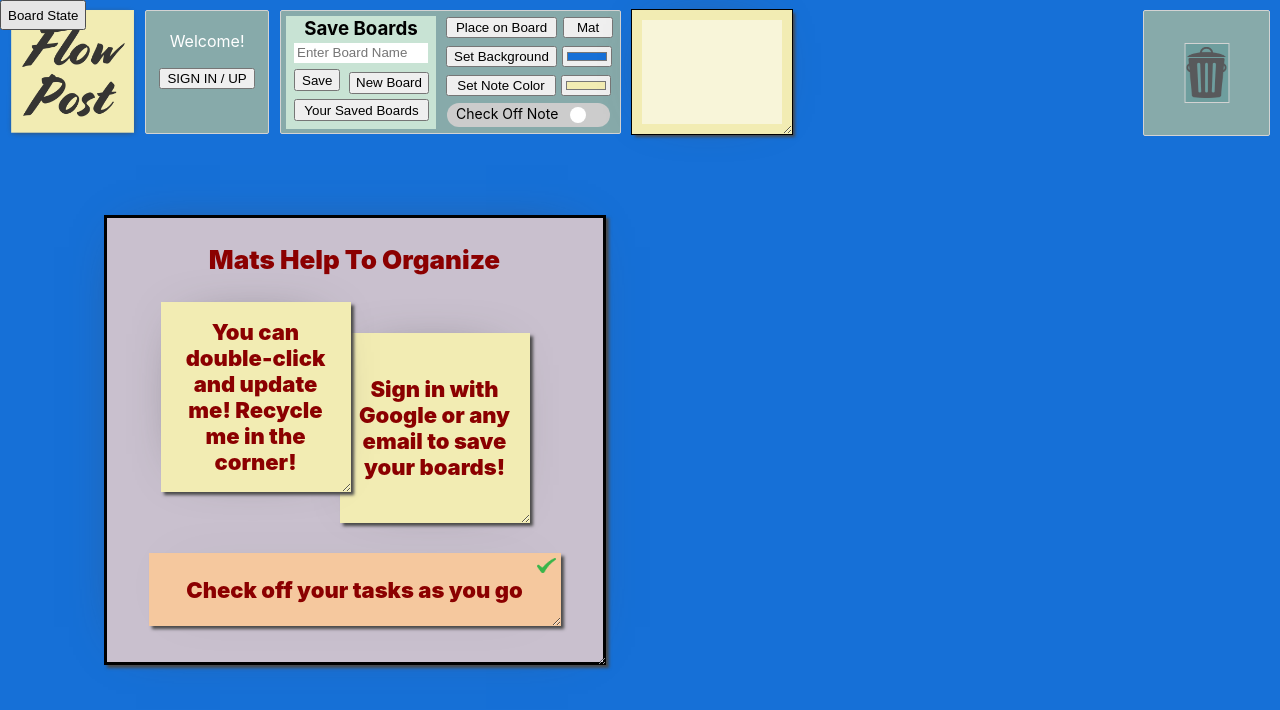
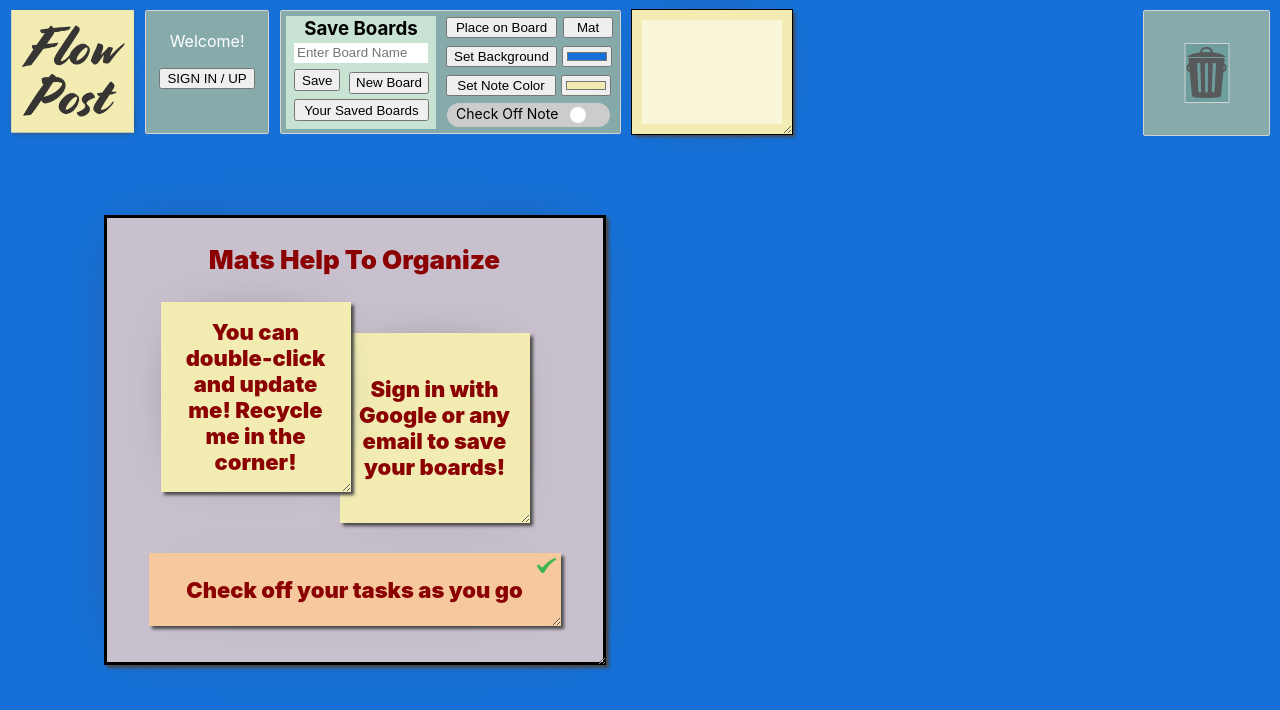
Before and after one commit to ashthomasweb/react--elephant-chart, a React (Create React App) app: page / in a window 1280 px wide. Shown: the top 710 px of the page. Built offline with nearby package versions, Linux system fonts and the light colour scheme; no server answers.

Commit message:
Removes dev tool from UI

```diff
--- a/src/components/board/board.component.jsx
+++ b/src/components/board/board.component.jsx
@@ -397,7 +397,6 @@ class Board extends Component {
             contentEditable='true'
             ></div>
         </div>
-<button type='button' style={{position: 'absolute', top: '0', height: '30px', zIndex: '9999999999'}} onClick={() => console.log(this.state)} >Board State</button>
 
         <div className='trash-frame'>
           <div className='trash-cont'>
@@ -412,3 +411,4 @@ class Board extends Component {
 }
 
 export default Board
+{/* <button type='button' style={{position: 'absolute', top: '0', height: '30px', zIndex: '9999999999'}} onClick={() => console.log(this.state)} >Board State</button> */}
```
